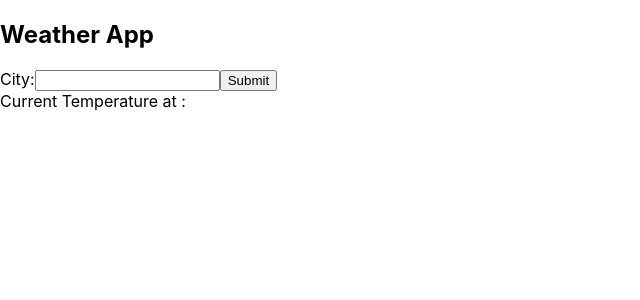
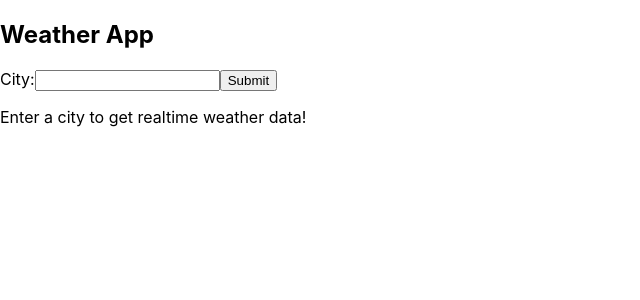
Before and after one commit to allthetok/Weather, a React (Create React App) app: page / in a window 1280 px wide. Shown: the top 300 px of the page, without its empty margins (0-640 px from the left). Built offline with nearby package versions, Linux system fonts and the light colour scheme.

Commit message:
Working Weather Module

```diff
--- a/src/App.js
+++ b/src/App.js
@@ -1,25 +1,29 @@
+/* eslint-disable no-undef */
 import React, { useState } from 'react'
 import Geocode from 'react-geocode'
+import axios from 'axios'
 const App = () => {
 
   const [city, setCity] = useState('')
+  const [degree, setDegree] = useState('')
 
   const handleSubmit = (e) => {
     e.preventDefault()
 
     Geocode.setApiKey(process.env.REACT_APP_GOOGLE_API_KEY)
-        Geocode.setLanguage("en")
-
+    Geocode.setLanguage('en')
     Geocode.fromAddress(city).then(
       (response) => {
         const { lat, lng } = response.results[0].geometry.location
-                console.log(lat, lng)
+        axios.get(`https://api.tomorrow.io/v4/timelines?location=${lat},${lng}&fields=temperature&timesteps=1h&units=metric&apikey=${process.env.REACT_APP_TOMORROW_API_KEY}`).then((res) => {
+          setDegree(res.data.data.timelines[0].intervals[0].values.temperature)
+        })
       },
       (error) => {
         console.error(error)
       }
     )
-        console.log(city)
+
   }
 
   return (
@@ -32,7 +36,15 @@ const App = () => {
           <input type="submit" value="Submit" />
         </label>
       </form>
-            Current Temperature at {city} :
+
+      {degree !== '' &&
+                <p>Current Temperature in {city} : {degree} °C</p>
+      }
+
+      {degree === '' &&
+                <p>Enter a city to get realtime weather data!</p>
+      }
+
     </div>
   )
 }
```
Also changed, not shown: package.json (+10 -1 lines), .eslintrc.js (added), 1 other file (tests, documents, lock files or other folders). Lines whose indentation alone changed are shown as unchanged.
